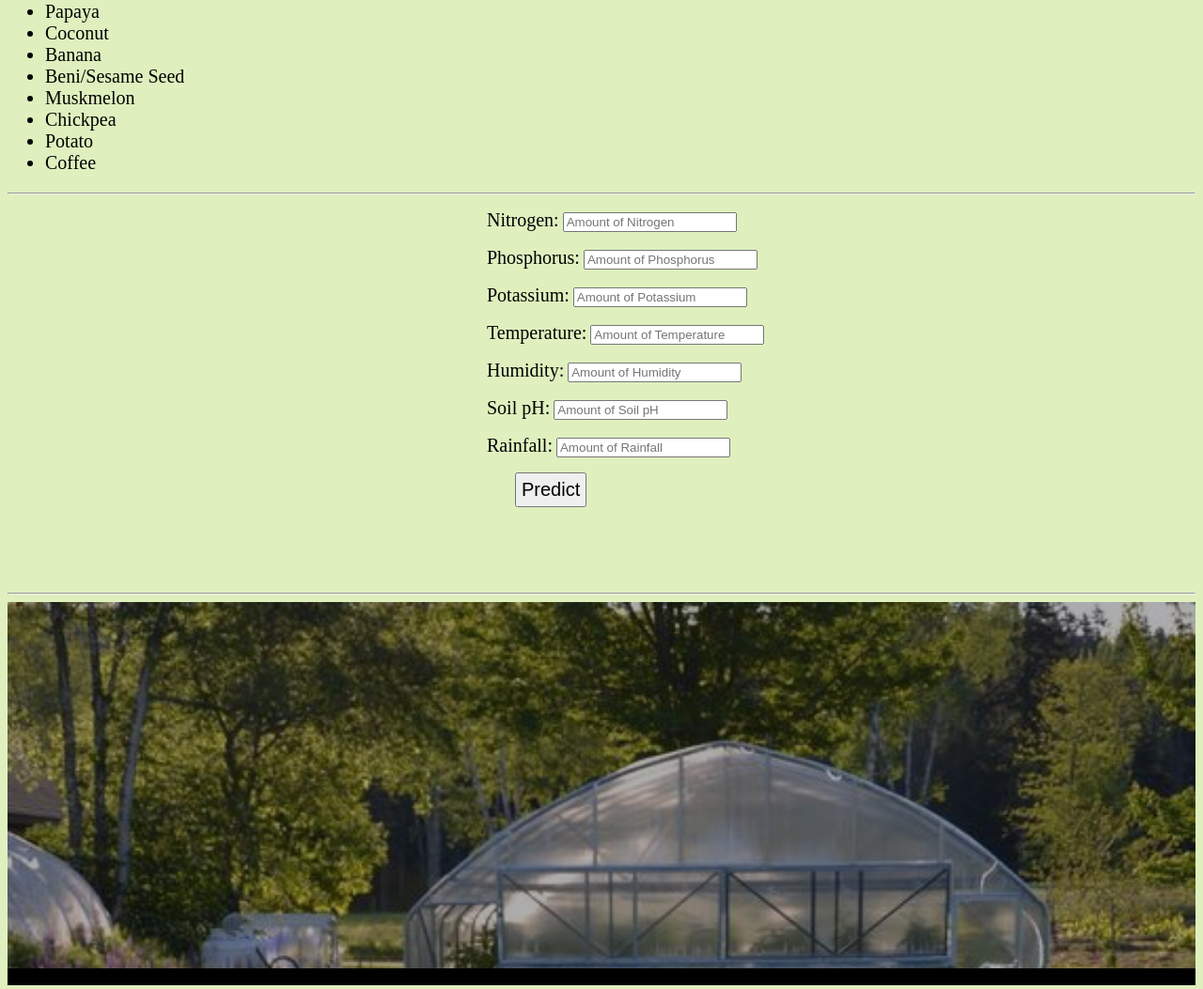
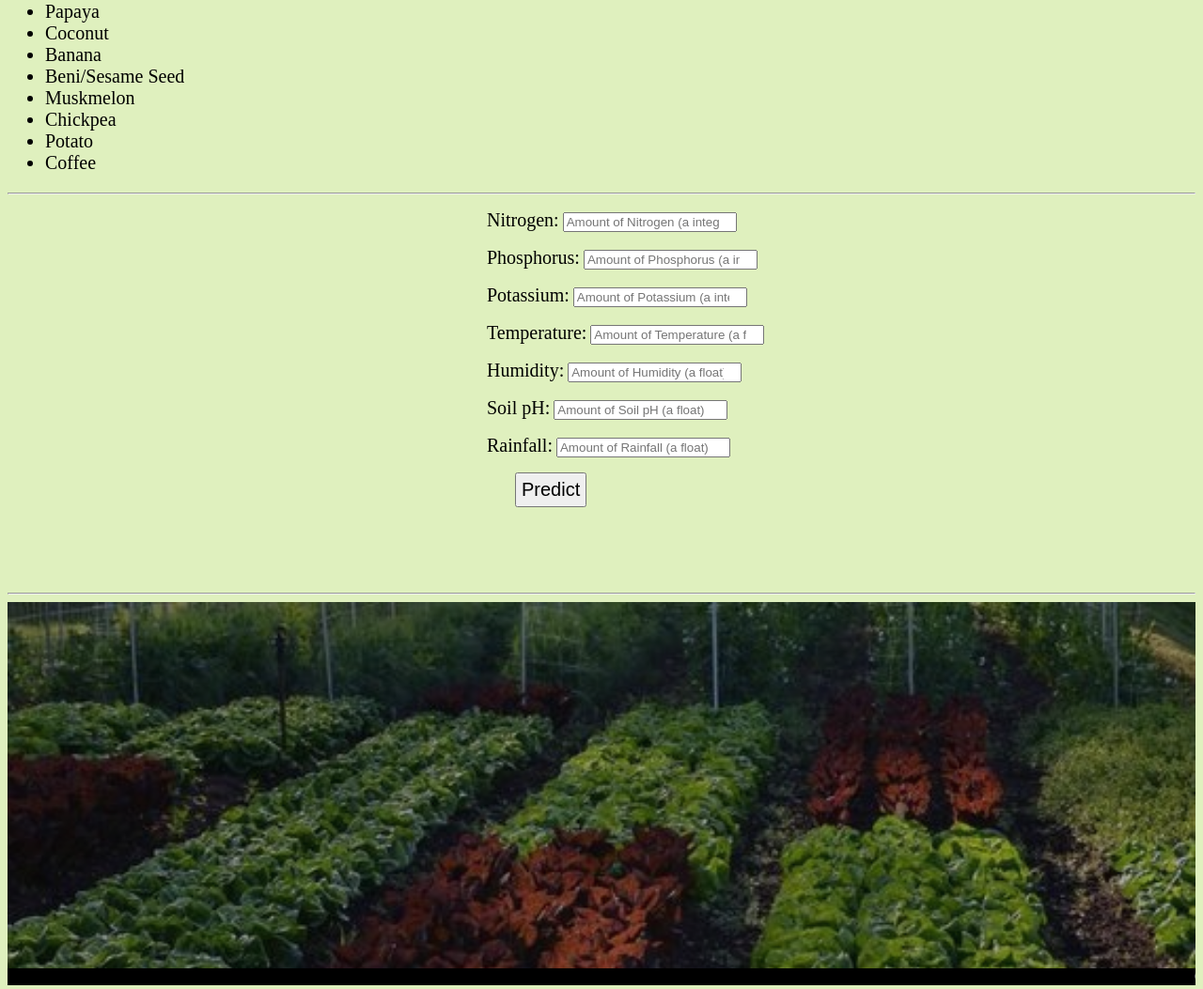
Before and after one commit to Gabriel-Yashim/Crop-Yield-WebApp, a Flask app: page / in a window 1280 px wide. Shown: the part 961-2014 px from the top of the page at 94% size. Run offline with Flask 2, Linux system fonts and the light colour scheme; parts of the project's set-up code (start-up, migrations or seed data) failed here and were passed over.

Commit message:
Add files via upload

```diff
--- /dev/null
+++ b/Runtime.txt
@@ -0,0 +1 @@
+python-3.6.12
--- a/templates/index.html
+++ b/templates/index.html
@@ -12,7 +12,7 @@
         }
 
         .head {
-            background-image: url('./image1.jpg');
+            background-image: url('../static/images/image1.jpg');
             background-attachment: fixed;
             background-repeat: no-repeat;
             background-size: cover;
@@ -91,7 +91,7 @@
 
 
         .foot .footer {
-            background-image: url('./image.jpg');
+            background-image: url('../static/images/image.jpg');
             background-repeat: no-repeat;
             background-size: cover;
             height: 400px;
@@ -149,37 +149,41 @@
             <form action="{{url_for('predict')}}" method="post">
                 <p>
                     <label for="">Nitrogen:</label>
-                    <input type="number" placeholder="Amount of Nitrogen" required='required'>
+                    <input type="number" placeholder="Amount of Nitrogen (a integer)" required='required'
+                        name="nitrogen">
                 </p>
 
                 <p>
                     <label for="">Phosphorus:</label>
-                    <input type="number" placeholder="Amount of Phosphorus" required='required'>
+                    <input type="number" placeholder="Amount of Phosphorus (a integer)" required='required'
+                        name="phosphorus">
                 </p>
 
                 <p>
                     <label for="">Potassium:</label>
-                    <input type="number" placeholder="Amount of Potassium" required='required'>
+                    <input type="number" placeholder="Amount of Potassium (a integer)" required='required'
+                        name="potassium">
                 </p>
 
                 <p>
                     <label for="">Temperature:</label>
-                    <input type="number" placeholder="Amount of Temperature" required='required'>
+                    <input type="number" placeholder="Amount of Temperature (a float)" required='required'
+                        name="temperature">
                 </p>
 
                 <p>
                     <label for="">Humidity:</label>
-                    <input type="number" placeholder="Amount of Humidity" required='required'>
+                    <input type="number" placeholder="Amount of Humidity (a float)" required='required' name="humidity">
                 </p>
 
                 <p>
                     <label for="">Soil pH:</label>
-                    <input type="number" placeholder="Amount of Soil pH" required='required'>
+                    <input type="number" placeholder="Amount of Soil pH (a float)" required='required' name="ph">
                 </p>
 
                 <p>
                     <label for="">Rainfall:</label>
-                    <input type="number" placeholder="Amount of Rainfall" required='required'>
+                    <input type="number" placeholder="Amount of Rainfall (a float)" required='required' name="rainfall">
                 </p>
 
                 <button type="submit" class="btn">Predict</button>
```
Also changed, not shown: static/images/image.jpg (added), static/images/image1.jpg (added).
